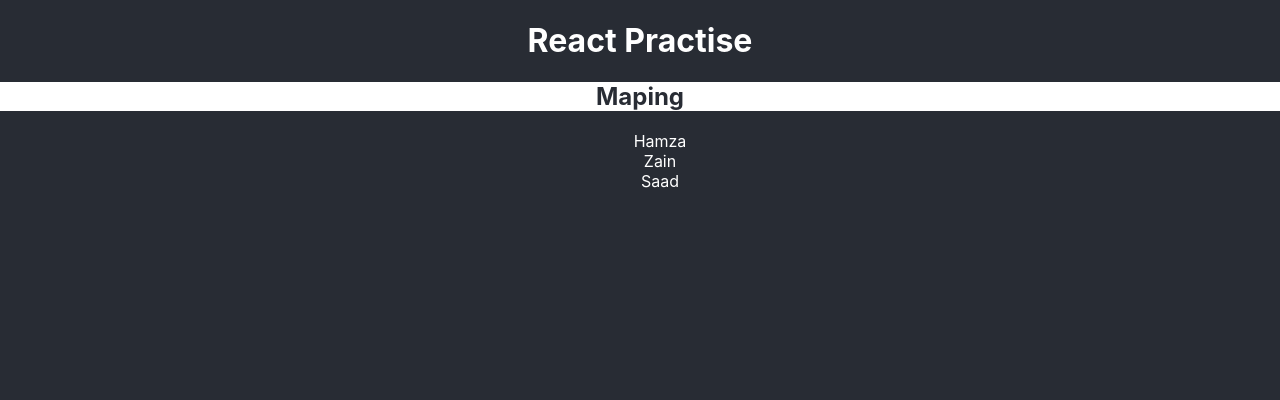
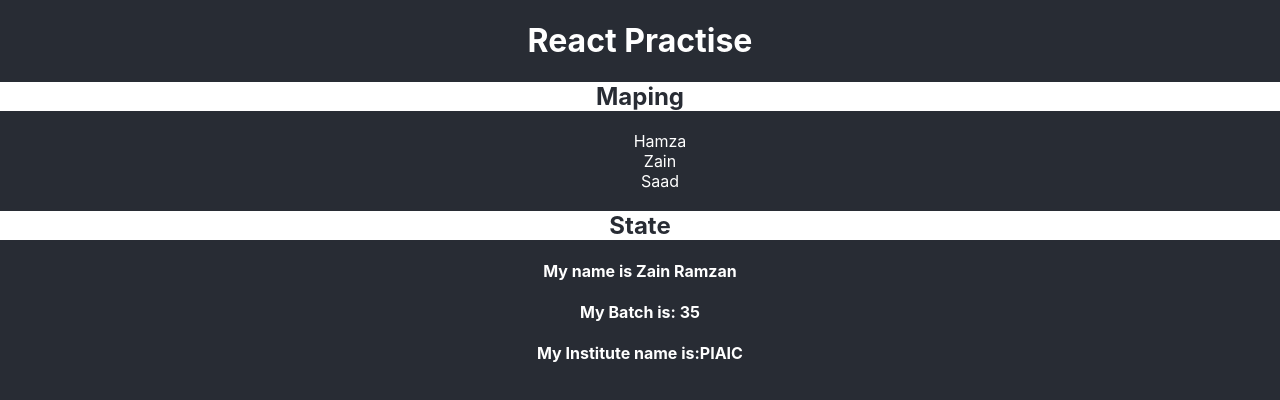
Before and after one commit to zain-ramzan/Web-Mobile-Hybrid-App-Development_Practise, a React (Create React App) app in the folder React/react-practise/: page / in a window 1280 px wide. Shown: the top 400 px of the page. Built offline with nearby package versions, Linux system fonts and the light colour scheme.

Commit message:
learning this.State

```diff
--- a/React/react-practise/src/App.js
+++ b/React/react-practise/src/App.js
@@ -1,5 +1,6 @@
 import React from 'react';
-import Maping from "./components/maping"
+import Maping from "./components/maping";
+import Learn from "./components/state";
 import './App.css';
 
 function App() {
@@ -8,6 +9,7 @@ function App() {
     <div>
       <h1>React Practise</h1>
       <Maping />
+      <Learn />
     </div>
   );
 }
--- /dev/null
+++ b/React/react-practise/src/components/state.js
@@ -0,0 +1,25 @@
+import React from 'react';
+import '../App.css'
+
+
+class Learn extends React.Component {
+    constructor(){
+        super()
+        this.state = {
+            name : "Zain Ramzan",
+            batch : "35",
+            institute : "PIAIC"
+        }
+    }
+    render(){
+        return(
+            <div>
+            <h2>State</h2>
+            <h4>My name is {this.state.name}</h4>
+            <h4>My Batch is: {this.state.batch}</h4>
+            <h4>My Institute name is:{this.state.institute}</h4>
+            </div>
+        )
+    }
+}
+export default Learn;
```
